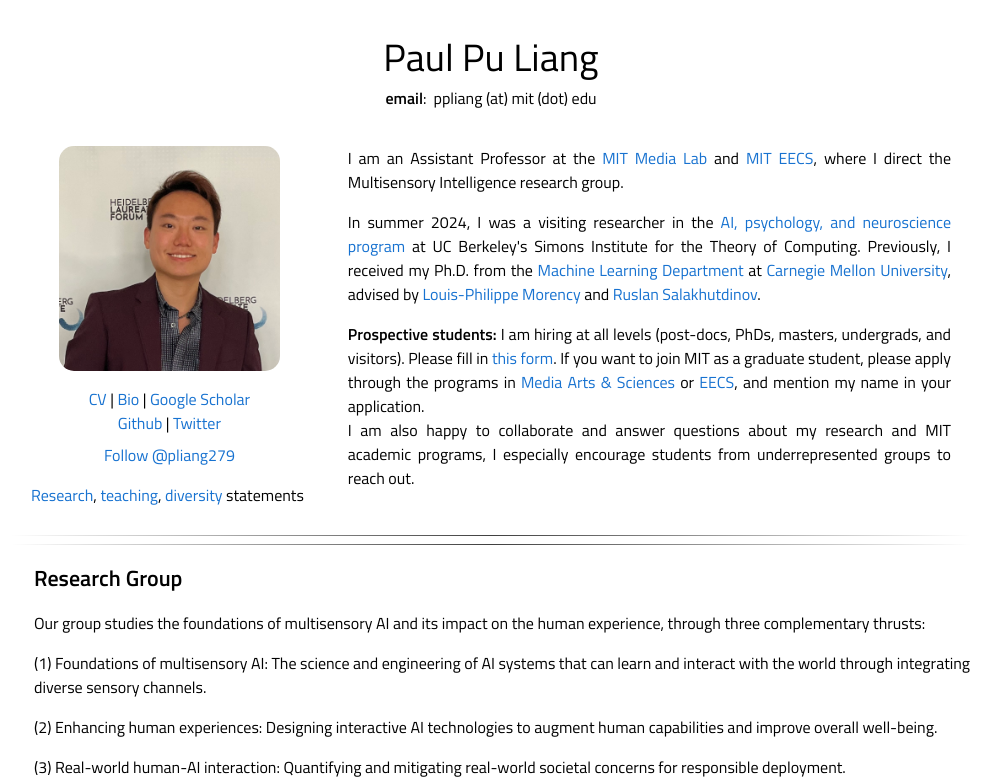
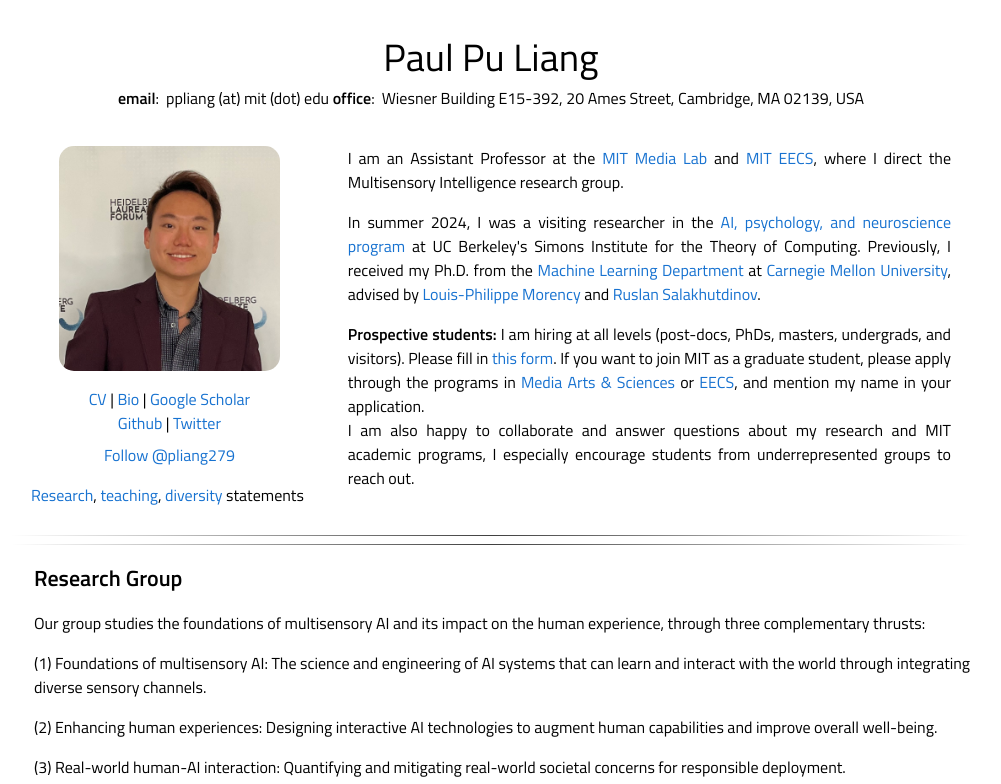
Before and after one commit to pliang279/pliang279.github.io, a plain HTML site: page index.html in a window 1280 px wide. Shown: the top 784 px of the page, without its empty margins (149-1150 px from the left). Drawn offline with Linux system fonts and the light colour scheme; a script that the page names is missing.

Commit message:
Update index.html

```diff
--- a/index.html
+++ b/index.html
@@ -79,6 +79,7 @@
   <p align="center">
     <pageheading>Paul Pu Liang</pageheading><br>
     <b>email</b>:&nbsp ppliang (at) mit (dot) edu
+    <b>office</b>:&nbsp Wiesner Building E15-392, 20 Ames Street, Cambridge, MA 02139, USA
   </p>
 
   <tr>
```
